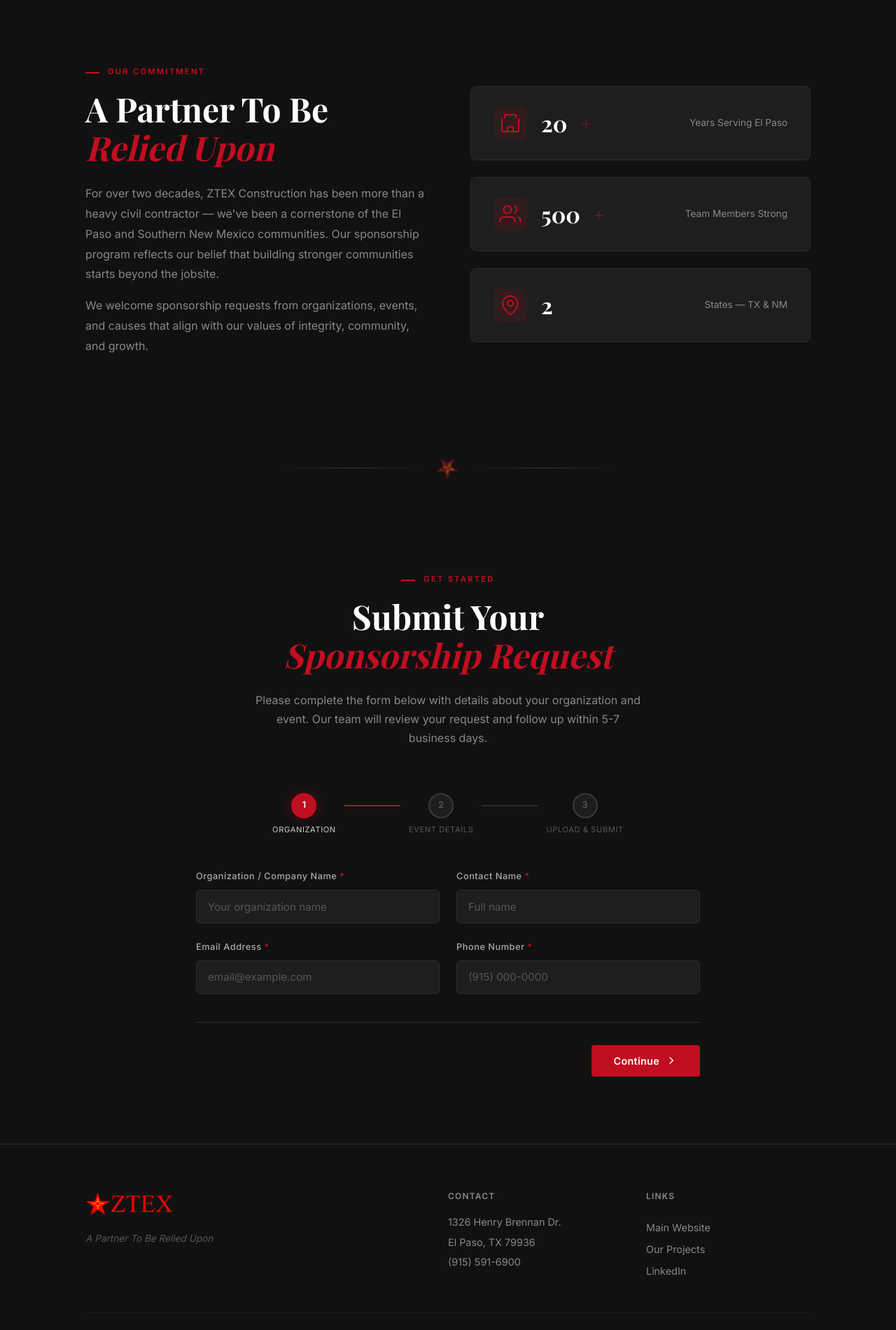
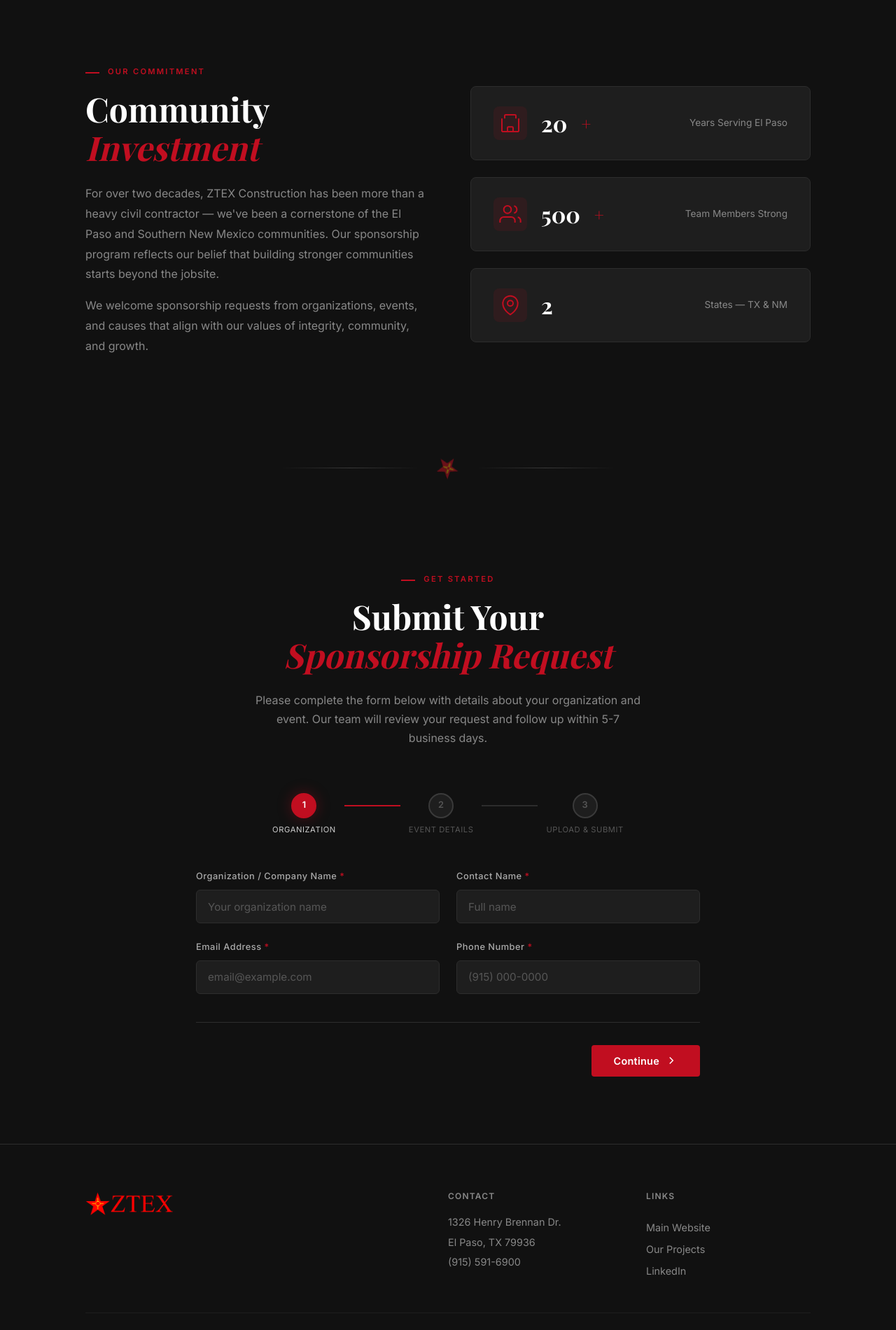
Before and after one commit to stevensamaniego/ztex-sponsorships, a website: page index.html in a window 1280 px wide. Shown: the part 840-2740 px from the top of the page at 70% size. Drawn offline with nearby package versions, Linux system fonts and the light colour scheme.

Commit message:
Remove slogan from all pages

```diff
--- a/index.html
+++ b/index.html
@@ -4,7 +4,7 @@
     <meta charset="UTF-8">
     <meta name="viewport" content="width=device-width, initial-scale=1.0">
     <title>ZTEX Construction — Sponsorship Requests</title>
-    <meta name="description" content="Submit your sponsorship request to ZTEX Construction, Inc. — A Partner To Be Relied Upon.">
+    <meta name="description" content="Submit your sponsorship request to ZTEX Construction, Inc.">
     <link rel="icon" type="image/png" href="assets/images/ztex-star.png">
     <link rel="preconnect" href="https://fonts.googleapis.com">
     <link rel="preconnect" href="https://fonts.gstatic.com" crossorigin>
@@ -68,7 +68,7 @@
             <div class="about-grid">
                 <div class="about-text reveal">
                     <span class="section-tag">Our Commitment</span>
-                    <h2 class="section-title">A Partner To Be<br><em>Relied Upon</em></h2>
+                    <h2 class="section-title">Community<br><em>Investment</em></h2>
                     <p class="about-description">For over two decades, ZTEX Construction has been more than a heavy civil contractor — we've been a cornerstone of the El Paso and Southern New Mexico communities. Our sponsorship program reflects our belief that building stronger communities starts beyond the jobsite.</p>
                     <p class="about-description">We welcome sponsorship requests from organizations, events, and causes that align with our values of integrity, community, and growth.</p>
                 </div>
@@ -278,7 +278,7 @@
             <div class="footer-grid">
                 <div class="footer-brand">
                     <img src="assets/images/ztex-logo-main.png" alt="ZTEX Construction" class="footer-logo">
-                    <p class="footer-tagline">A Partner To Be Relied Upon</p>
+
                 </div>
                 <div class="footer-contact">
                     <h4 class="footer-heading">Contact</h4>
```
Also changed, not shown: thanks.html (+1 -1 lines).
